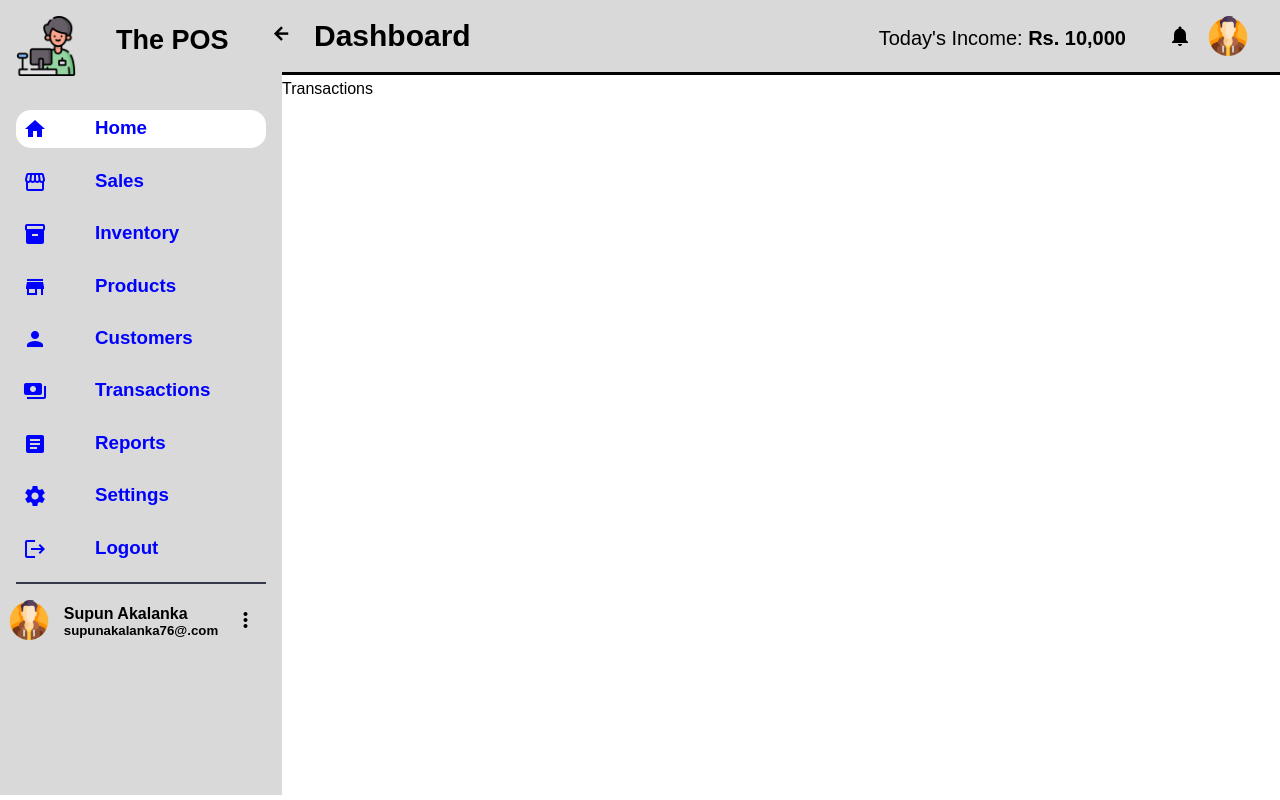
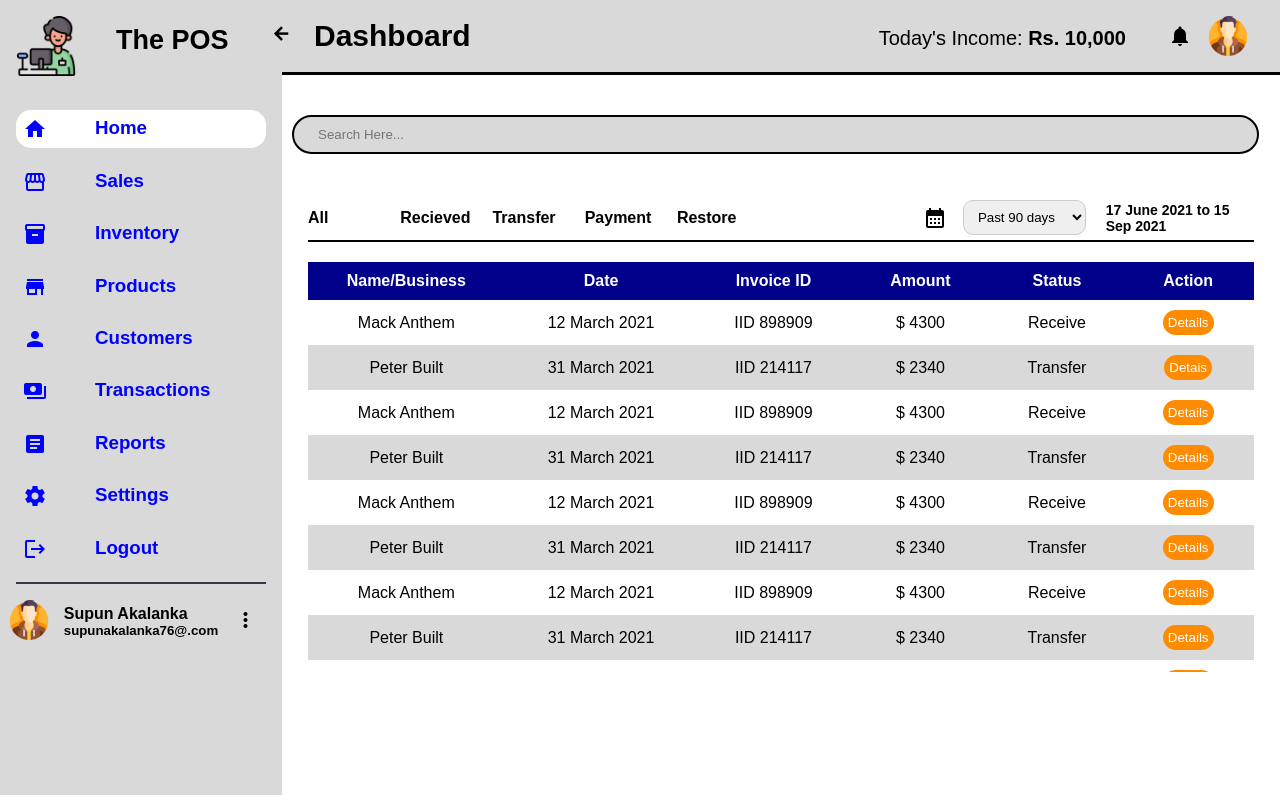
Before and after one commit to supunakalanka76/POS, a React (Create React App) app: page /transactions in a window 1280 px wide. Built offline with nearby package versions, Linux system fonts and the light colour scheme.

Commit message:
finalize-transaction

```diff
--- a/src/components/transactions/Transactions.css
+++ b/src/components/transactions/Transactions.css
@@ -0,0 +1,119 @@
+*{
+    margin: 0;
+    padding: 0;
+    outline: 0;
+    border: 0;
+    text-decoration: none;
+    list-style: none;
+    box-sizing: border-box;
+    font-family: 'Poppins', sans-serif;
+}
+
+.transactions {
+    display: grid;
+    grid-template-rows: 15% 85%;
+    margin: 10px;
+}
+
+.transaction-search {
+    display: grid;
+    width: 100%;
+    margin: 0 auto;
+    align-items: center;
+}
+
+.transaction-search-bar input {
+    border: 2px solid black;
+    border-radius: 20px;
+    width: 95%;
+    gap: 10px;
+    padding: 10px;
+    padding-left: 1.5rem;
+    background-color: #D9D9D9;
+}
+
+.transaction-info {
+    display: flex;
+    flex-direction: column;
+    padding: 1rem;
+}
+
+.transaction-filters {
+    display: grid;
+    grid-template-columns:65% 35%;
+    border-bottom: 2px solid black;
+}
+
+.transaction-filters-left{
+    display: grid;
+    grid-template-columns: 15% 15% 15% 15% 15%;
+    align-items: center;
+    font-weight: 600;
+}
+
+.transaction-filters-left p {
+    cursor: pointer;
+    font-weight: 600;
+}
+
+.transaction-filters-left p:hover {
+    color: blue;
+}
+
+.transaction-filters-right{
+    display: flex;
+    flex-direction: row;
+    align-items: center;
+}
+
+.transaction-dropdown {
+    width: 150px;
+    height: 35px;
+    margin-bottom: 5px;
+}
+
+.transaction-filters-right h5 {
+    font-size: 14px;
+    margin-left: 20px;
+}
+
+.table5 {
+    z-index: 2;
+    overflow-y: scroll;
+    height: 460px;
+    margin-top: 20px;
+}
+
+.transaction-table {
+    border-collapse: collapse;
+    width: 100%;
+}
+
+.transaction-table thead th, .transaction-table tbody td {
+    text-align: center;
+    padding-top: 10px;
+    padding-bottom: 10px;
+    padding-left: 30px;
+    padding-right: 35px;
+}
+
+.transaction-table thead th {
+    background-color: darkblue;
+    color: white;
+}
+
+.transaction-table tbody tr:nth-child(even) {
+    background-color: #D9D9D9;
+}
+
+.transaction-table tbody th:nth-child(even) {
+    background-color: #896f6f;
+}
+
+.detail-btn {
+    background: darkorange;
+    color: white;
+    border-radius: 20px;
+    padding: 5px;
+    cursor: pointer;
+}
--- a/src/components/transactions/Transactions.js
+++ b/src/components/transactions/Transactions.js
@@ -1,9 +1,153 @@
 import React from 'react'
+import 'material-icons/iconfont/material-icons.css';
+import './Transactions.css';
 
 function Transactions() {
   return (
-    <div>
-      Transactions
+    <div className='transactions'>
+      <div className='transaction-search'>
+        <div className='transaction-search-bar'>
+          <input type='text' id='input-box' placeholder='Search Here...' autoCapitalize='off' />
+        </div>
+      </div>
+
+      <div className='transaction-info'>
+        <div className='transaction-filters'>
+          <div className='transaction-filters-left'>
+            <p>All</p>
+            <p>Recieved</p>
+            <p>Transfer</p>
+            <p>Payment</p>
+            <p>Restore</p>
+          </div>
+          <div className='transaction-filters-right'>
+            <span className='material-icons calender-icon'>calendar_month</span>
+            <select className='transaction-dropdown'>
+              <option value='90days'>Past 90 days</option>
+              <option value='30days'>Past 30 days</option>
+              <option value='15days'>Past 15 days</option>
+              <option value='7days'>Past 7 days</option>
+            </select>
+            <h5>17 June 2021 to 15 Sep 2021</h5>
+          </div>
+        </div>
+
+        <div className='table5'>
+          <table className='transaction-table'>
+            <thead>
+              <tr>
+              <th>Name/Business</th>
+              <th>Date</th>
+              <th>Invoice ID</th>
+              <th>Amount</th>
+              <th>Status</th>
+              <th>Action</th>
+              </tr>
+            </thead>
+            <tbody>
+
+              <tr>
+                <td>Mack Anthem</td>
+                <td>12 March 2021</td>
+                <td>IID 898909</td>
+                <td>$ 4300</td>
+                <td>Receive</td>
+                <td><button className='detail-btn'>Details</button></td>
+              </tr>
+
+              <tr>
+                <td>Peter Built</td>
+                <td>31 March 2021</td>
+                <td>IID 214117</td>
+                <td>$ 2340</td>
+                <td>Transfer</td>
+                <td><button className='detail-btn'>Detais</button></td>
+              </tr>
+
+              <tr>
+                <td>Mack Anthem</td>
+                <td>12 March 2021</td>
+                <td>IID 898909</td>
+                <td>$ 4300</td>
+                <td>Receive</td>
+                <td><button className='detail-btn'>Details</button></td>
+              </tr>
+
+              <tr>
+                <td>Peter Built</td>
+                <td>31 March 2021</td>
+                <td>IID 214117</td>
+                <td>$ 2340</td>
+                <td>Transfer</td>
+                <td><button className='detail-btn'>Details</button></td>
+              </tr>
+
+              <tr>
+                <td>Mack Anthem</td>
+                <td>12 March 2021</td>
+                <td>IID 898909</td>
+                <td>$ 4300</td>
+                <td>Receive</td>
+                <td><button className='detail-btn'>Details</button></td>
+              </tr>
+
+              <tr>
+                <td>Peter Built</td>
+                <td>31 March 2021</td>
+                <td>IID 214117</td>
+                <td>$ 2340</td>
+                <td>Transfer</td>
+                <td><button className='detail-btn'>Details</button></td>
+              </tr>
+
+              <tr>
+                <td>Mack Anthem</td>
+                <td>12 March 2021</td>
+                <td>IID 898909</td>
+                <td>$ 4300</td>
+                <td>Receive</td>
+                <td><button className='detail-btn'>Details</button></td>
+              </tr>
+
+              <tr>
+                <td>Peter Built</td>
+                <td>31 March 2021</td>
+                <td>IID 214117</td>
+                <td>$ 2340</td>
+                <td>Transfer</td>
+                <td><button className='detail-btn'>Details</button></td>
+              </tr>
+
+              <tr>
+                <td>Mack Anthem</td>
+                <td>12 March 2021</td>
+                <td>IID 898909</td>
+                <td>$ 4300</td>
+                <td>Receive</td>
+                <td><button className='detail-btn'>Details</button></td>
+              </tr>
+
+              <tr>
+                <td>Peter Built</td>
+                <td>31 March 2021</td>
+                <td>IID 214117</td>
+                <td>$ 2340</td>
+                <td>Transfer</td>
+                <td><button className='detail-btn'>Details</button></td>
+              </tr>
+
+              <tr>
+                <td>Mack Anthem</td>
+                <td>12 March 2021</td>
+                <td>IID 898909</td>
+                <td>$ 4300</td>
+                <td>Receive</td>
+                <td><button className='detail-btn'>Details</button></td>
+              </tr>
+            </tbody>
+          </table>
+        </div>
+      </div>
     </div>
   )
 }
```
